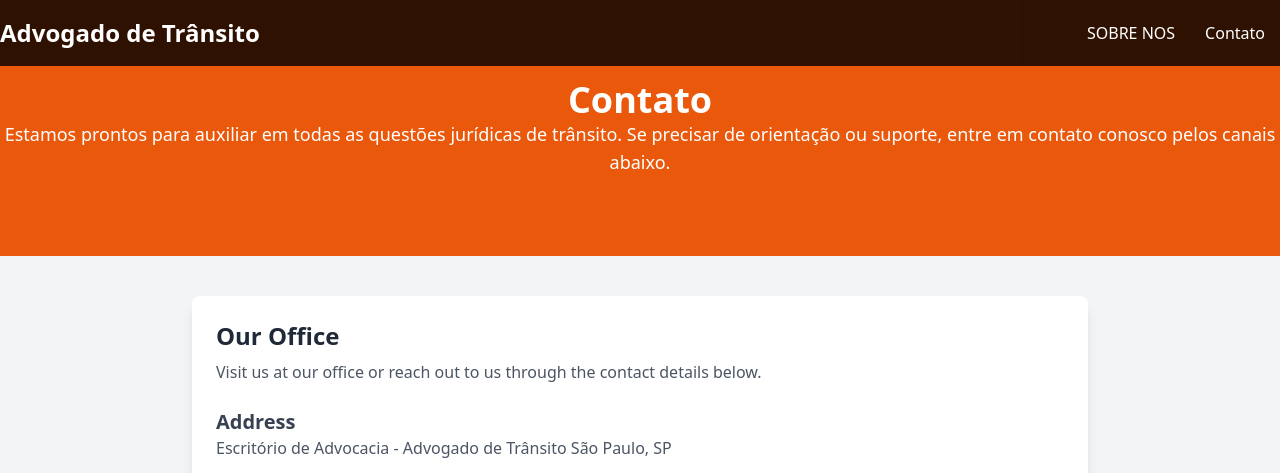
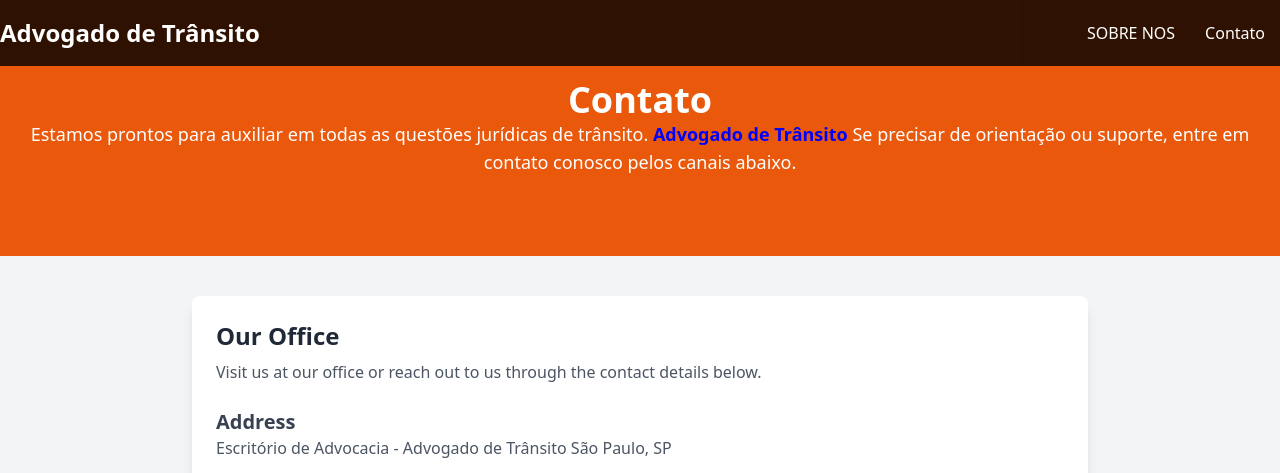
Before and after one commit to advogadodetransito/advogado, a plain HTML site: page contact.html in a window 1280 px wide. Shown: the top 473 px of the page. Drawn offline with nearby package versions, Linux system fonts and the light colour scheme.

Commit message:
Update contact.html

```diff
--- a/contact.html
+++ b/contact.html
@@ -27,7 +27,9 @@
 
     <header class="bg-orange-600 text-white py-20 text-center">
         <h1 class="text-4xl font-bold">Contato</h1>
-        <p class="text-lg">Estamos prontos para auxiliar em todas as questões jurídicas de trânsito. Se precisar de orientação ou suporte, entre em contato conosco pelos canais abaixo.</p>
+        <p class="text-lg">Estamos prontos para auxiliar em todas as questões jurídicas de trânsito.
+            <a href="https://advogadodetransito.app.br/" style="color: blue; font-weight: bold; text-decoration: none; transition: color 0.3s;">Advogado de Trânsito</a>
+            Se precisar de orientação ou suporte, entre em contato conosco pelos canais abaixo.</p>
     </header>
 
     <section class="max-w-4xl mx-auto my-10 p-6 bg-white shadow-lg rounded-lg">
```
